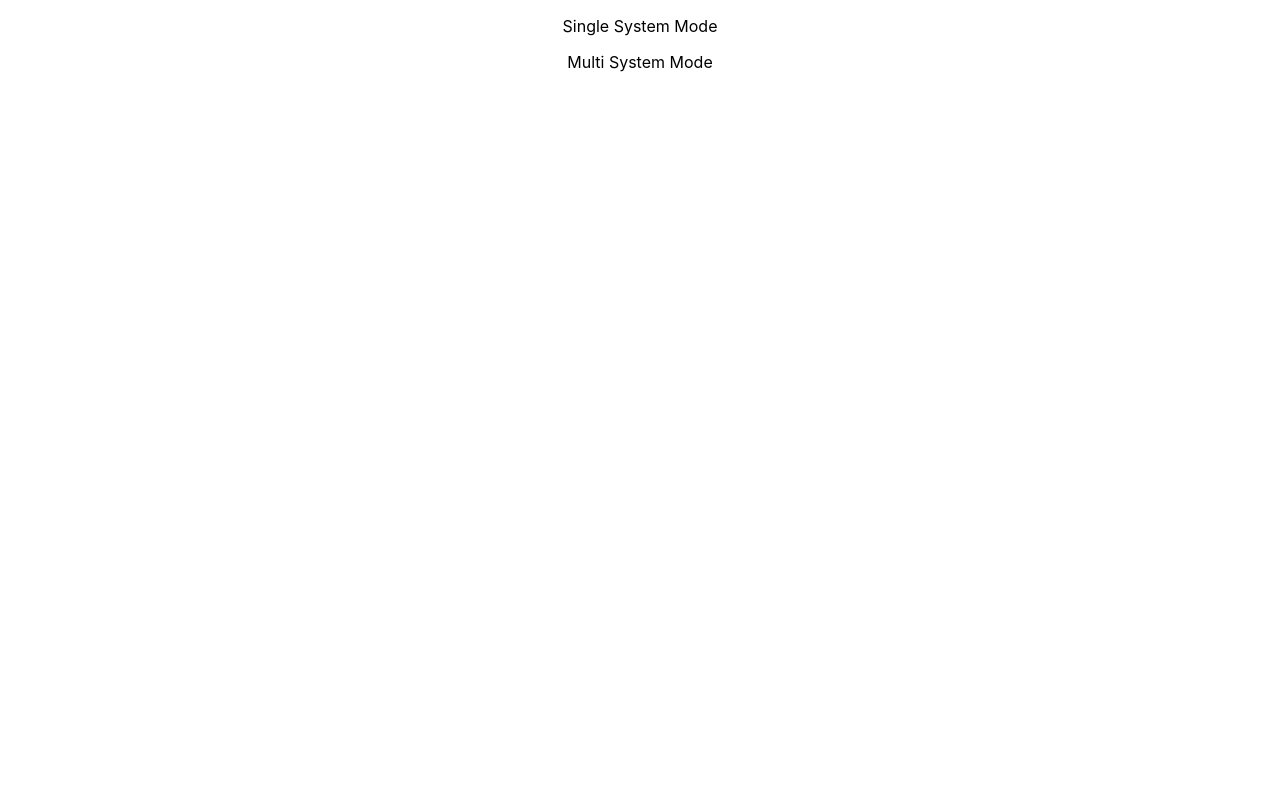
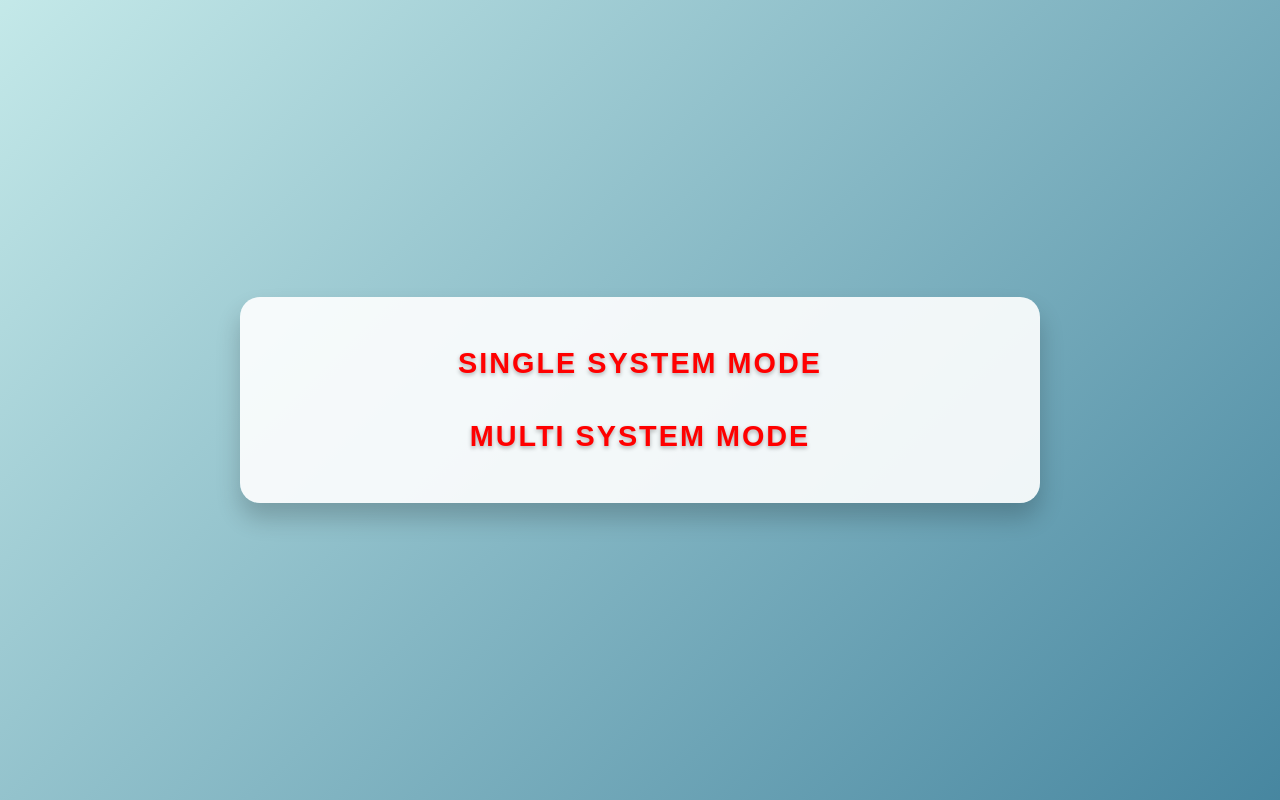
Before and after one commit to alen-johnson/g1-ui, a React (Create React App) app: page /gamemode in a window 1280 px wide. Built offline with nearby package versions, Linux system fonts and the light colour scheme; the HTML template or start-up script is replaced by a standard one.

Commit message:
added modal

```diff
--- a/package.json
+++ b/package.json
@@ -6,6 +6,7 @@
     "@testing-library/jest-dom": "^5.17.0",
     "@testing-library/react": "^13.4.0",
     "@testing-library/user-event": "^13.5.0",
+    "antd": "^5.20.5",
     "react": "^18.3.1",
     "react-dom": "^18.3.1",
     "react-router-dom": "^6.26.1",
--- a/src/components/modal/Modal.css
+++ b/src/components/modal/Modal.css
@@ -0,0 +1,19 @@
+.modal-overlay{
+    position: fixed;
+    top: 0;
+    left: 0;
+    width: 100%;
+    height: 100%;
+    background-color: black;
+
+    display: flex;
+    align-items: center;
+    justify-content: center;
+}
+
+.modal{
+    background-color: white;
+    border: 2px solid  black;
+    border-radius: 5px;
+    padding: 50px;
+}
--- a/src/components/modal/Modal.js
+++ b/src/components/modal/Modal.js
@@ -10,10 +10,13 @@ const navigate = useNavigate()
   };
 
   return (
-    <div>
+    <div >
       {isOpen && (
-        <div className="modal-overlay" onClick={closeModal}>
+        <div className="modal-overlay">
           <div className="modal" onClick={(e) => e.stopPropagation()}>
+          <button className="close-button" onClick={closeModal}>
+                    &times;
+                  </button>
            <p>Select Number of players</p>
 
             <p>Select Category</p>
--- a/src/pages/gameMode/GameMode.css
+++ b/src/pages/gameMode/GameMode.css
@@ -0,0 +1,47 @@
+.game-mode {
+    width: 100vw;
+    height: 100vh;
+    display: flex;
+    justify-content: center;
+    align-items: center;
+    flex-direction: column;
+    background: linear-gradient(135deg, rgba(181, 227, 227, 0.8), rgba(25, 104, 136, 0.8));
+    background-size: cover;
+    background-position: center;
+    font-family: 'Arial', sans-serif;
+}
+
+.game-mode__display-area {
+    width: 90%;
+    max-width: 800px;
+    margin: auto;
+    padding: 30px;
+    box-sizing: border-box;
+    background: rgba(255, 255, 255, 0.9);
+    border-radius: 20px;
+    box-shadow: 0 15px 25px rgba(0, 0, 0, 0.2);
+    display: flex;
+    flex-direction: column;
+    align-items: center;
+    justify-content: center;
+    transition: all 0.3s ease;
+}
+
+
+.game-mode__display-area p {
+    cursor: pointer;
+    color: #ff0000;
+    font-size: 1.8rem;
+    font-weight: bold;
+    text-transform: uppercase;
+    letter-spacing: 2px;
+    margin: 20px 0;
+    transition: all 0.4s ease;
+    text-shadow: 0 2px 4px rgba(0, 0, 0, 0.3);
+}
+
+.game-mode__display-area p:hover {
+    transform: scale(1.15);
+    color: #b21616;
+    text-shadow: 0 4px 8px rgba(0, 0, 0, 0.4);
+}
--- a/src/pages/gameMode/GameMode.js
+++ b/src/pages/gameMode/GameMode.js
@@ -1,5 +1,3 @@
-
-import { useNavigate } from "react-router-dom"
 import { Modal } from "../../components/componentsIndex"
 import "./GameMode.css"
 
```
Also changed, not shown: 1 other file (tests, documents, lock files or other folders).
